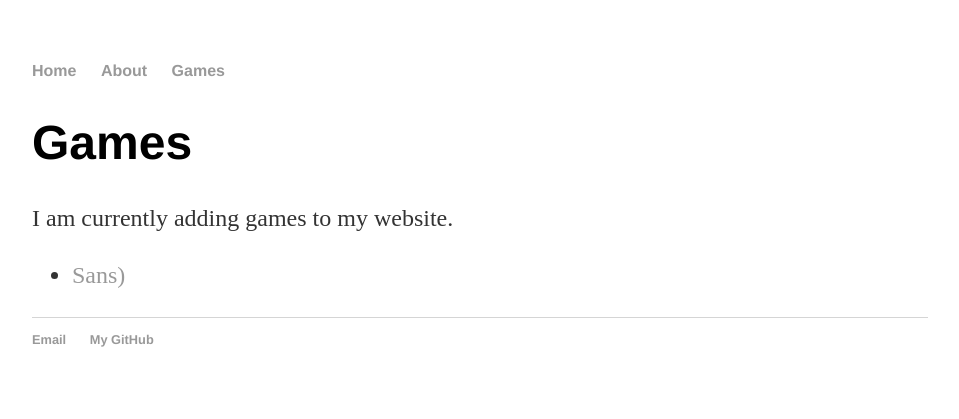
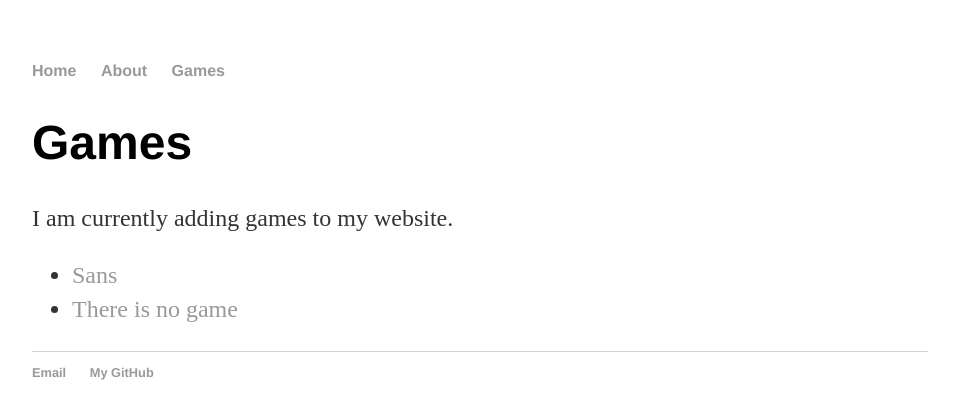
Before and after one commit to SuperBrainBro/vincentlite.github.io, a Jekyll site: the page built from games/index.html, in a window 1280 px wide. Shown: the top 419 px of the page, without its empty margins (160-1119 px from the left). Built offline with Jekyll 4.4.1, drawn with Linux system fonts in a browser that asks for light colours.

Commit message:
Update index.html

```diff
--- a/games/index.html
+++ b/games/index.html
@@ -7,5 +7,6 @@ title: Games Vincent Jenei
 			<p>I am currently adding games to my website.</p>
 		</div>
 <ul class="gameslist">
-				<li><a href="./c2-sans-fight/">Sans)</a><br/>
+				<li><a href="c2-sans-fight/">Sans</a><br/>
+				<li><a href="thereisnogame">There is no game</a><br/>
 				</ul>
```
